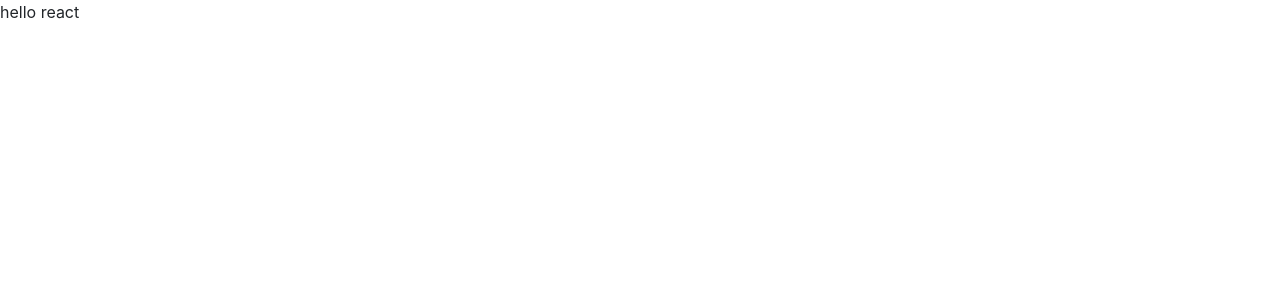
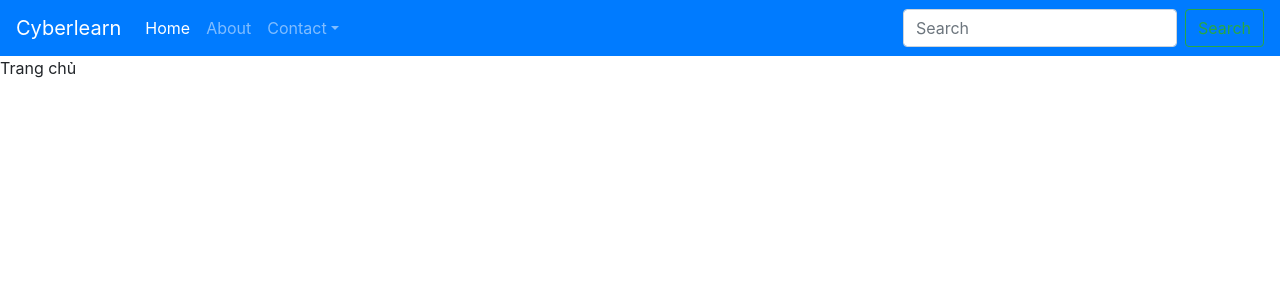
Before and after one commit to HiepHoang2190/Cyber-Reactjs-Component-K4, a React (Create React App) app in the folder react-component-k4/: page / in a window 1280 px wide. Shown: the top 300 px of the page. Built offline with nearby package versions, Linux system fonts and the light colour scheme.

Commit message:
ReactJs-K4: lesson 2: Hướng dẫn chia route cho page component

```diff
--- a/react-component-k4/src/App.js
+++ b/react-component-k4/src/App.js
@@ -1,11 +1,22 @@
 
+import { BrowserRouter, Route, Switch } from 'react-router-dom';
 import './App.css';
+import Header from './components/Home/Header/Header';
+import About from './pages/About/About';
+import Contact from './pages/Contact/Contact';
+import Home from './pages/Home/Home';
 
 function App() {
   return (
-    <div className="App">
-      hello react
-    </div>
+    <BrowserRouter>
+    <Header/>
+      <Switch>
+        <Route exact path='/home' component={Home} />
+        <Route exact path='/contact' component={Contact} />
+        <Route exact path='/about' component={About} />
+        <Route exact path='/' component={Home} />
+      </Switch>
+    </BrowserRouter>
   );
 }
 
--- /dev/null
+++ b/react-component-k4/src/components/Home/Header/Header.js
@@ -0,0 +1,34 @@
+import React from 'react'
+
+export default function Header() {
+    return (
+        <nav className="navbar navbar-expand-sm navbar-dark bg-primary">
+            <a className="navbar-brand" href="#">Cyberlearn</a>
+            <button className="navbar-toggler d-lg-none" type="button" data-toggle="collapse" data-target="#collapsibleNavId" aria-controls="collapsibleNavId" aria-expanded="false" aria-label="Toggle navigation">
+                <span className="navbar-toggler-icon" />
+            </button>
+            <div className="collapse navbar-collapse" id="collapsibleNavId">
+                <ul className="navbar-nav mr-auto mt-2 mt-lg-0">
+                    <li className="nav-item active">
+                        <a className="nav-link" href="/home">Home <span className="sr-only">(current)</span></a>
+                    </li>
+                    <li className="nav-item">
+                        <a className="nav-link" href="/about">About</a>
+                    </li>
+                    <li className="nav-item dropdown">
+                        <a className="nav-link dropdown-toggle" href="#" id="dropdownId" data-toggle="dropdown" aria-haspopup="true" aria-expanded="false">Contact</a>
+                        <div className="dropdown-menu" aria-labelledby="dropdownId">
+                            <a className="dropdown-item" href="#">Action 1</a>
+                            <a className="dropdown-item" href="#">Action 2</a>
+                        </div>
+                    </li>
+                </ul>
+                <form className="form-inline my-2 my-lg-0">
+                    <input className="form-control mr-sm-2" type="text" placeholder="Search" />
+                    <button className="btn btn-outline-success my-2 my-sm-0" type="submit">Search</button>
+                </form>
+            </div>
+        </nav>
+
+    )
+}
--- /dev/null
+++ b/react-component-k4/src/pages/About/About.js
@@ -0,0 +1,9 @@
+import React from 'react'
+
+export default function About() {
+    return (
+        <div>
+            About
+        </div>
+    )
+}
--- /dev/null
+++ b/react-component-k4/src/pages/Contact/Contact.js
@@ -0,0 +1,9 @@
+import React from 'react'
+
+export default function Contact() {
+    return (
+        <div>
+            Liên hệ
+        </div>
+    )
+}
--- /dev/null
+++ b/react-component-k4/src/pages/Home/Home.js
@@ -0,0 +1,9 @@
+import React from 'react'
+
+export default function Home() {
+    return (
+        <div>
+            Trang chủ
+        </div>
+    )
+}
```
